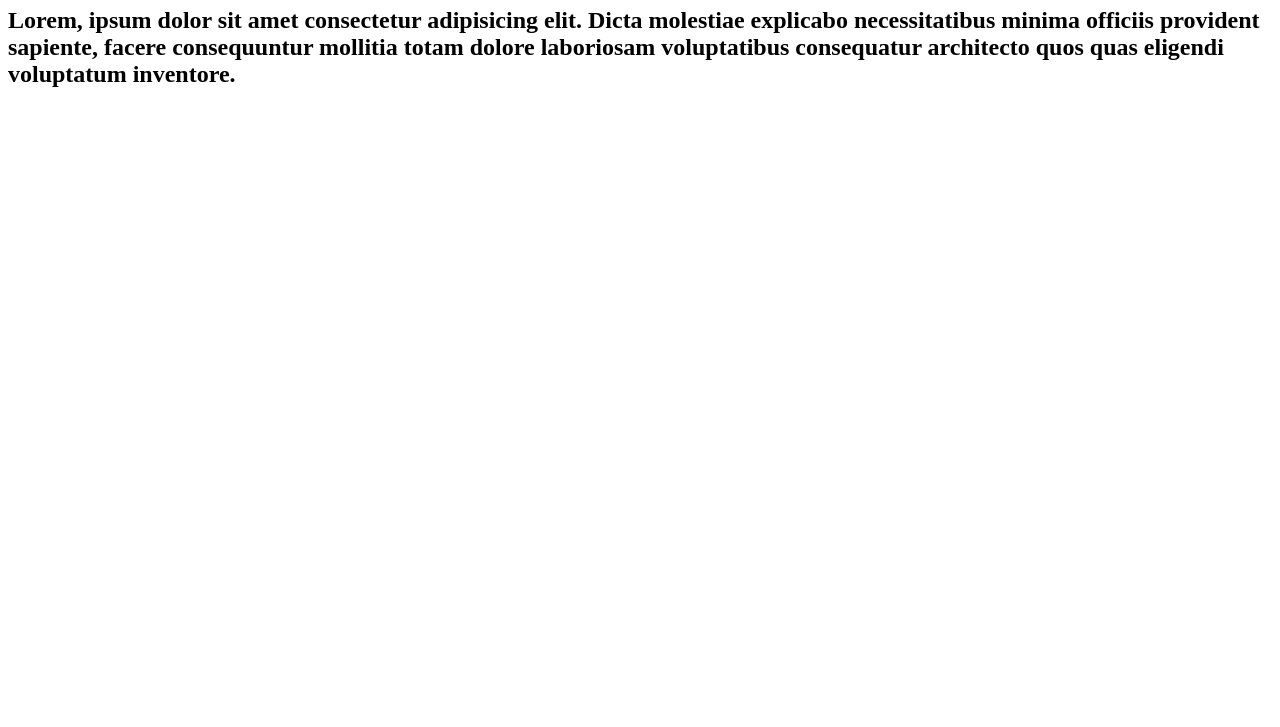
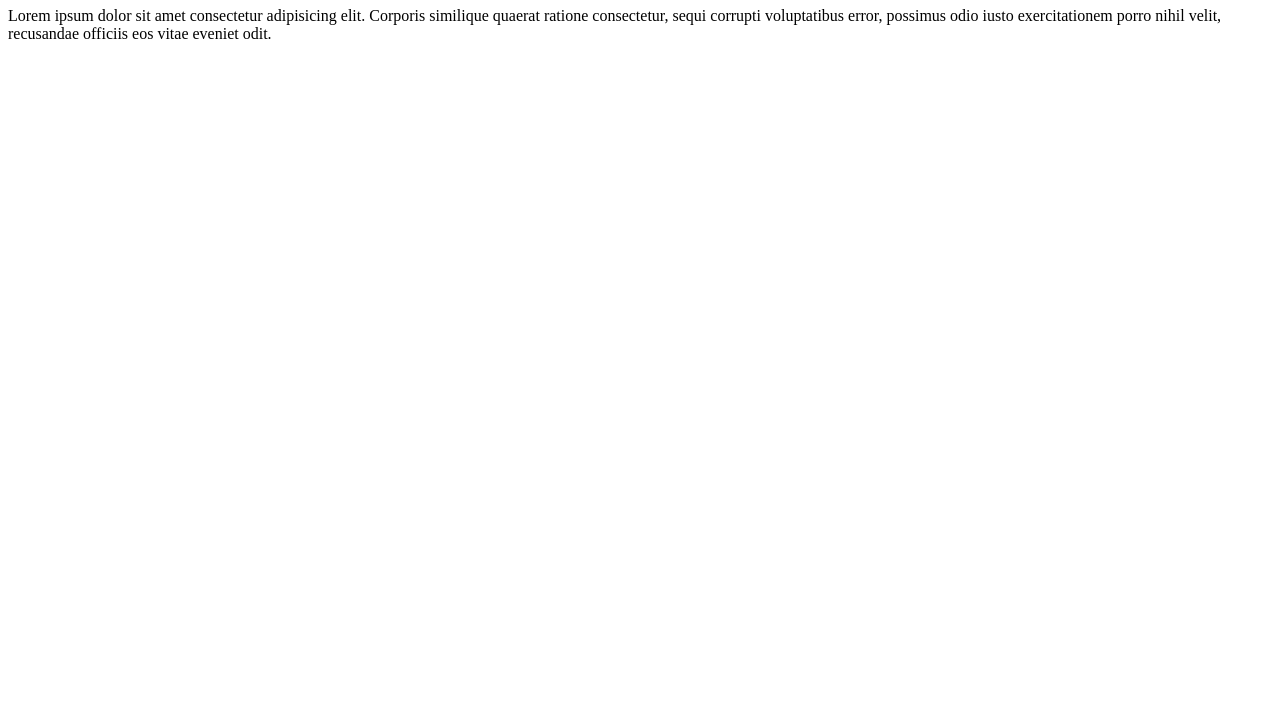
Before and after one commit to rodrigo-hub/practica-final-git, a plain HTML site: page index.html in a window 1280 px wide. Shown: the part 73-800 px from the top of the page. Drawn offline with Linux system fonts and the light colour scheme.

Commit message:
Revert "se cambio el parrafo por un h2"
This reverts commit beb7d4c47c956704f8255bf0c14f43c22db7251f.

```diff
--- a/index.html
+++ b/index.html
@@ -9,9 +9,9 @@
 
 <body>
     <h1>Hola mundo</h1>
-    <h2>Lorem, ipsum dolor sit amet consectetur adipisicing elit. Dicta molestiae explicabo necessitatibus minima
-        officiis provident sapiente, facere consequuntur mollitia totam dolore laboriosam voluptatibus consequatur
-        architecto quos quas eligendi voluptatum inventore.</h2>
+    <p>Lorem ipsum dolor sit amet consectetur adipisicing elit. Corporis similique quaerat ratione consectetur, sequi
+        corrupti voluptatibus error, possimus odio iusto exercitationem porro nihil velit, recusandae officiis eos vitae
+        eveniet odit.</p>
 </body>
 
 </html>
```
